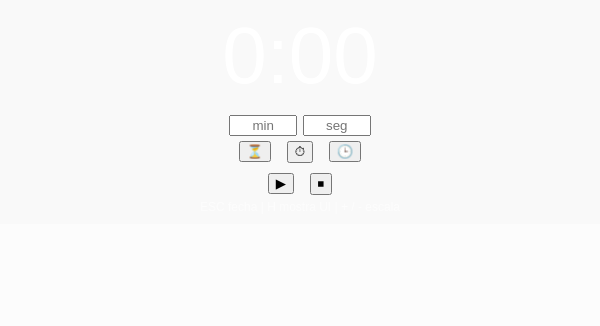
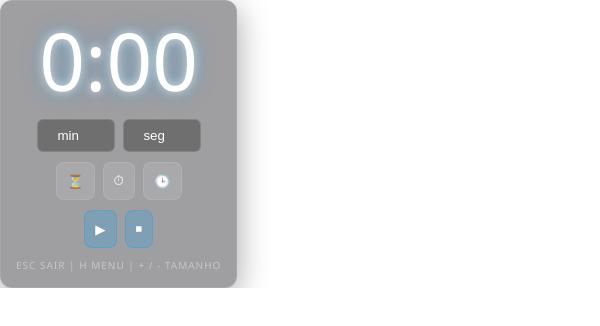
Before and after one commit to dadofr-dfx/dfx_timer, an Electron app: page index.html in a window 600 px wide. Both pictures are taken after a click on the button "Regressiva". Drawn offline with Linux system fonts and the light colour scheme.

Commit message:
Update index.html

```diff
--- a/index.html
+++ b/index.html
@@ -1,272 +1,274 @@
 <!DOCTYPE html>
-<html>
+<html lang="pt-BR">
 <head>
 <meta charset="UTF-8">
-
 <style>
+  /* 1. RESET E ESTILO BASE */
   html, body {
     margin: 0;
     padding: 0;
-    background: rgba(0,0,0,0.01);
-    font-family: Arial;
+    background: transparent;
+    font-family: 'Segoe UI', Roboto, Helvetica, Arial, sans-serif;
     color: white;
     overflow: hidden;
   }
 
+  /* Container Principal */
   #app {
-    display: flex;
-    flex-direction: column;
-    align-items: center;
-    justify-content: center;
-    text-align: center;
-    padding: 10px;
-  }
-
-  #timer {
-    font-size: 80px;
-    color: white;
-
-    -webkit-app-region: drag;
-    cursor: move;
-
-    max-width: 90vw;
-    word-break: break-word;
-  }
-
-  #controls {
-    margin-top: 10px;
-    -webkit-app-region: no-drag;
-  }
-
-  input {
-    width: 60px;
+    display: inline-block;
+    padding: 15px;
+    border-radius: 12px;
+    /* Estilo de vidro inicial */
+    background: rgba(15, 15, 20, 0.4);
+    backdrop-filter: blur(8px);
+    -webkit-backdrop-filter: blur(8px);
+    border: 1px solid rgba(255, 255, 255, 0.1);
+    box-shadow: 0 8px 32px 0 rgba(0, 0, 0, 0.37);
+    transition: background 0.3s, border 0.3s, box-shadow 0.3s;
     text-align: center;
   }
 
+  /* 2. O TIMER (NÚMEROS) */
+  #timer {
+    font-size: 80px;
+    font-weight: 200;
+    color: #ffffff;
+    text-shadow: 0 0 10px rgba(255, 255, 255, 0.7), 0 0 20px rgba(0, 162, 255, 0.5);
+    -webkit-app-region: drag;
+    cursor: move;
+    white-space: pre-wrap; /* Essencial para as duas linhas (\n) */
+    line-height: 1.1;
+    display: block;
+  }
+
+  /* 3. PAINEL DE CONTROLES */
+  #controls {
+    margin-top: 15px;
+    -webkit-app-region: no-drag;
+    transition: opacity 0.3s ease;
+  }
+
+  .control-group {
+    display: flex;
+    gap: 8px;
+    justify-content: center;
+    margin-bottom: 10px;
+  }
+
+  /* 4. INPUTS E BOTÕES MODERNOS */
+  input {
+    width: 60px;
+    padding: 8px;
+    text-align: center;
+    background: rgba(0, 0, 0, 0.3);
+    border: 1px solid rgba(255, 255, 255, 0.15);
+    border-radius: 6px;
+    color: white;
+    outline: none;
+  }
+
+  /* Placeholder em branco */
+  input::placeholder {
+    color: #ffffff;
+    opacity: 1;
+  }
+
   button {
-    margin: 5px;
+    padding: 10px;
+    background: rgba(255, 255, 255, 0.1);
+    border: 1px solid rgba(255, 255, 255, 0.1);
+    border-radius: 8px;
+    color: white;
+    cursor: pointer;
+    transition: all 0.2s ease;
   }
+
+  button:hover { background: rgba(255, 255, 255, 0.2); transform: translateY(-1px); }
+  .btn-action { background: rgba(0, 162, 255, 0.2); border-color: rgba(0, 162, 255, 0.3); }
+
+  .help-text { font-size: 10px; opacity: 0.4; margin-top: 10px; text-transform: uppercase; letter-spacing: 1px; }
 </style>
 </head>
-
 <body>
 
 <div id="app">
-
   <div id="timer">00:00</div>
 
   <div id="controls">
-    <input id="minutes" placeholder="min" oninput="previewTime()">
-    <input id="seconds" placeholder="seg" oninput="previewTime()">
-
-    <div>
-      <button onclick="setMode('countdown')">⏳</button>
-      <button onclick="setMode('stopwatch')">⏱</button>
-      <button onclick="setMode('clock')">🕒</button>
+    <div class="control-group">
+      <input type="number" id="minutes" placeholder="min" oninput="previewTime()">
+      <input type="number" id="seconds" placeholder="seg" oninput="previewTime()">
     </div>
 
-    <div>
-      <button onclick="start()">▶</button>
-      <button onclick="reset()">⏹</button>
+    <div class="control-group">
+      <button onclick="setMode('countdown')" title="Regressiva">⏳</button>
+      <button onclick="setMode('stopwatch')" title="Cronómetro">⏱</button>
+      <button onclick="setMode('clock')" title="Relógio">🕒</button>
     </div>
 
-    <div style="font-size:12px; opacity:0.6;">
-      ESC fecha | H mostra UI | + / - escala
+    <div class="control-group">
+      <button class="btn-action" onclick="start()">▶</button>
+      <button class="btn-action" onclick="reset()">⏹</button>
     </div>
+    <div class="help-text">ESC Sair | H Menu | + / - Tamanho</div>
   </div>
-
 </div>
 
 <script>
-let interval;
-let blinkInterval;
+let interval, blinkInterval;
 let time = 0;
 let mode = "countdown";
 let baseFontSize = 80;
 
-function resizeWindow(){
+function resizeWindow() {
+  setTimeout(() => {
+    const app = document.getElementById("app");
+    const width = app.offsetWidth + 40;
+    const height = app.offsetHeight + 40;
+    window.resizeTo(Math.ceil(width), Math.ceil(height));
+  }, 60);
+}
+
+function hideUI() {
+  const controls = document.getElementById("controls");
   const app = document.getElementById("app");
 
+  controls.style.opacity = "0";
   setTimeout(() => {
-    const rect = app.getBoundingClientRect();
+    controls.style.display = "none";
+    // Remove fundo, borda e sombra, mas mantém o backdrop-filter (blur)
+    app.style.background = "transparent";
+    app.style.border = "none";
+    app.style.boxShadow = "none";
+    resizeWindow();
+  }, 300);
+}
 
-    window.resizeTo(
-      Math.ceil(rect.width + 20),
-      Math.ceil(rect.height + 20)
-    );
+function showUI() {
+  const controls = document.getElementById("controls");
+  const app = document.getElementById("app");
+
+  app.style.background = "rgba(15, 15, 20, 0.4)";
+  app.style.border = "1px solid rgba(255, 255, 255, 0.1)";
+  app.style.boxShadow = "0 8px 32px 0 rgba(0, 0, 0, 0.37)";
+
+  controls.style.display = "block";
+  setTimeout(() => {
+    controls.style.opacity = "1";
+    resizeWindow();
   }, 10);
 }
 
-function applyScale(){
-  document.getElementById("timer").style.fontSize = baseFontSize + "px";
+function setMode(m) {
+  clearInterval(interval);
+  clearInterval(blinkInterval);
+  const el = document.getElementById("timer");
+  el.style.color = "white";
+  el.style.opacity = "1";
+  el.style.fontSize = baseFontSize + "px";
+  el.style.fontWeight = "200"; // Volta para o peso fino
 
-  const controls = document.getElementById("controls");
-  controls.style.fontSize = (baseFontSize / 4) + "px";
+  mode = m;
+  if (mode === "clock") {
+    hideUI();
+    startClock();
+  } else {
+    showUI();
+    if (mode === "countdown") previewTime();
+    else el.innerText = "00:00";
+  }
+}
 
+function previewTime() {
+  if (mode !== "countdown") return;
+  let m = parseInt(document.getElementById("minutes").value) || 0;
+  let s = parseInt(document.getElementById("seconds").value) || 0;
+  time = m * 60 + s;
+  document.getElementById("timer").innerText = format(time);
   resizeWindow();
 }
 
-function format(t){
-  let m = Math.floor(Math.abs(t)/60);
-  let s = Math.abs(t)%60;
-  return `${m}:${s.toString().padStart(2,'0')}`;
+function format(t) {
+  let m = Math.floor(Math.abs(t) / 60);
+  let s = Math.abs(t) % 60;
+  return `${m}:${s.toString().padStart(2, '0')}`;
 }
 
-function hideUI(){
-  document.getElementById("controls").style.display = "none";
-  resizeWindow();
+function start() {
+  clearInterval(interval);
+  if (mode === "clock") return;
+  hideUI();
+
+  interval = setInterval(() => {
+    if (mode === "countdown") {
+      if (time <= 0) { clearInterval(interval); showEndMessage(); return; }
+      time--;
+    } else {
+      time++;
+    }
+    document.getElementById("timer").innerText = format(time);
+    resizeWindow();
+  }, 1000);
 }
 
-function showUI(){
-  document.getElementById("controls").style.display = "block";
-  resizeWindow();
+function startClock() {
+  interval = setInterval(() => {
+    const now = new Date();
+    document.getElementById("timer").innerText = now.toLocaleTimeString([], {hour: '2-digit', minute:'2-digit', second:'2-digit'});
+    resizeWindow();
+  }, 1000);
 }
 
-function setMode(newMode){
+function reset() {
   clearInterval(interval);
   clearInterval(blinkInterval);
-
-  mode = newMode;
-
-  if(mode === "clock"){
-    hideUI();
-    startClock();
-    return;
-  }
-
-  showUI();
-
-  if(mode === "countdown"){
-    previewTime();
-  }
-
-  if(mode === "stopwatch"){
-    document.getElementById("timer").innerText = "00:00";
-  }
-
-  resizeWindow();
-}
-
-function previewTime(){
-  if(mode !== "countdown") return;
-
-  let m = parseInt(document.getElementById("minutes").value) || 0;
-  let s = parseInt(document.getElementById("seconds").value) || 0;
-
-  time = m*60 + s;
-  updateTimer();
-}
-
-function start(){
-  clearInterval(interval);
-  clearInterval(blinkInterval);
-
-  hideUI();
-
-  if(mode === "countdown"){
-    let m = parseInt(document.getElementById("minutes").value) || 0;
-    let s = parseInt(document.getElementById("seconds").value) || 0;
-    time = m*60 + s;
-
-    interval = setInterval(()=>{
-      if(time <= 0){
-        clearInterval(interval);
-        showEndMessage();
-        return;
-      }
-      time--;
-      updateTimer();
-    },1000);
-  }
-
-  if(mode === "stopwatch"){
-    time = 0;
-    interval = setInterval(()=>{
-      time++;
-      updateTimer();
-    },1000);
-  }
-}
-
-function startClock(){
-  interval = setInterval(()=>{
-    const now = new Date();
-    const h = now.getHours().toString().padStart(2,'0');
-    const m = now.getMinutes().toString().padStart(2,'0');
-    const s = now.getSeconds().toString().padStart(2,'0');
-    document.getElementById("timer").innerText = `${h}:${m}:${s}`;
-    resizeWindow();
-  },1000);
-}
-
-function reset(){
-  clearInterval(interval);
-  clearInterval(blinkInterval);
-
   const el = document.getElementById("timer");
   el.style.opacity = "1";
   el.style.color = "white";
-
-  if(mode === "countdown"){
-    previewTime();
-  } else {
-    el.innerText = "00:00";
-  }
-
+  el.style.fontSize = baseFontSize + "px";
+  el.style.fontWeight = "200";
+  if (mode === "countdown") previewTime();
+  else el.innerText = "00:00";
   showUI();
 }
 
-function updateTimer(){
+function showEndMessage() {
   const el = document.getElementById("timer");
-  el.innerText = format(time);
-  resizeWindow();
-}
-
-function showEndMessage(){
-  const el = document.getElementById("timer");
-
-  el.innerText = "TEMPO ESGOTADO";
-
-  // 🔥 ajuste automático de tamanho
-  el.style.fontSize = baseFontSize * 0.5 + "px";
+  // Mensagem em duas linhas centralizadas e em NEGRITO
+  el.innerText = "TEMPO\nESGOTADO";
+  el.style.fontWeight = "bold";
+  el.style.fontSize = (baseFontSize * 0.5) + "px";
 
   resizeWindow();
 
-  let visible = true;
-
-  blinkInterval = setInterval(()=>{
-    visible = !visible;
-
-    el.style.opacity = visible ? "1" : "0.2";
-    el.style.color = visible ? "red" : "white";
+  let v = true;
+  blinkInterval = setInterval(() => {
+    v = !v;
+    el.style.color = v ? "#ff4d4d" : "white";
+    el.style.opacity = v ? "1" : "0.5";
   }, 400);
 }
 
-document.addEventListener("keydown", (e)=>{
-
-  if(e.key === "Escape"){
-    window.close();
+document.addEventListener("keydown", (e) => {
+  if (e.key === "Escape") window.close();
+  if (e.key.toLowerCase() === "h") {
+    const controls = document.getElementById("controls");
+    if (controls.style.display === "none") showUI();
+    else hideUI();
   }
-
-  if(e.key.toLowerCase() === "h"){
-    showUI();
+  if (e.key === "+" || e.key === "=") {
+    baseFontSize += 5;
+    document.getElementById("timer").style.fontSize = baseFontSize + "px";
+    resizeWindow();
   }
-
-  if(e.key === "+" || e.key === "="){
-    baseFontSize += 5;
-    applyScale();
+  if (e.key === "-") {
+    baseFontSize = Math.max(20, baseFontSize - 5);
+    document.getElementById("timer").style.fontSize = baseFontSize + "px";
+    resizeWindow();
   }
-
-  if(e.key === "-"){
-    baseFontSize = Math.max(20, baseFontSize - 5);
-    applyScale();
-  }
-
 });
 
-applyScale();
-resizeWindow();
+window.onload = resizeWindow;
 </script>
-
 </body>
 </html>
```
